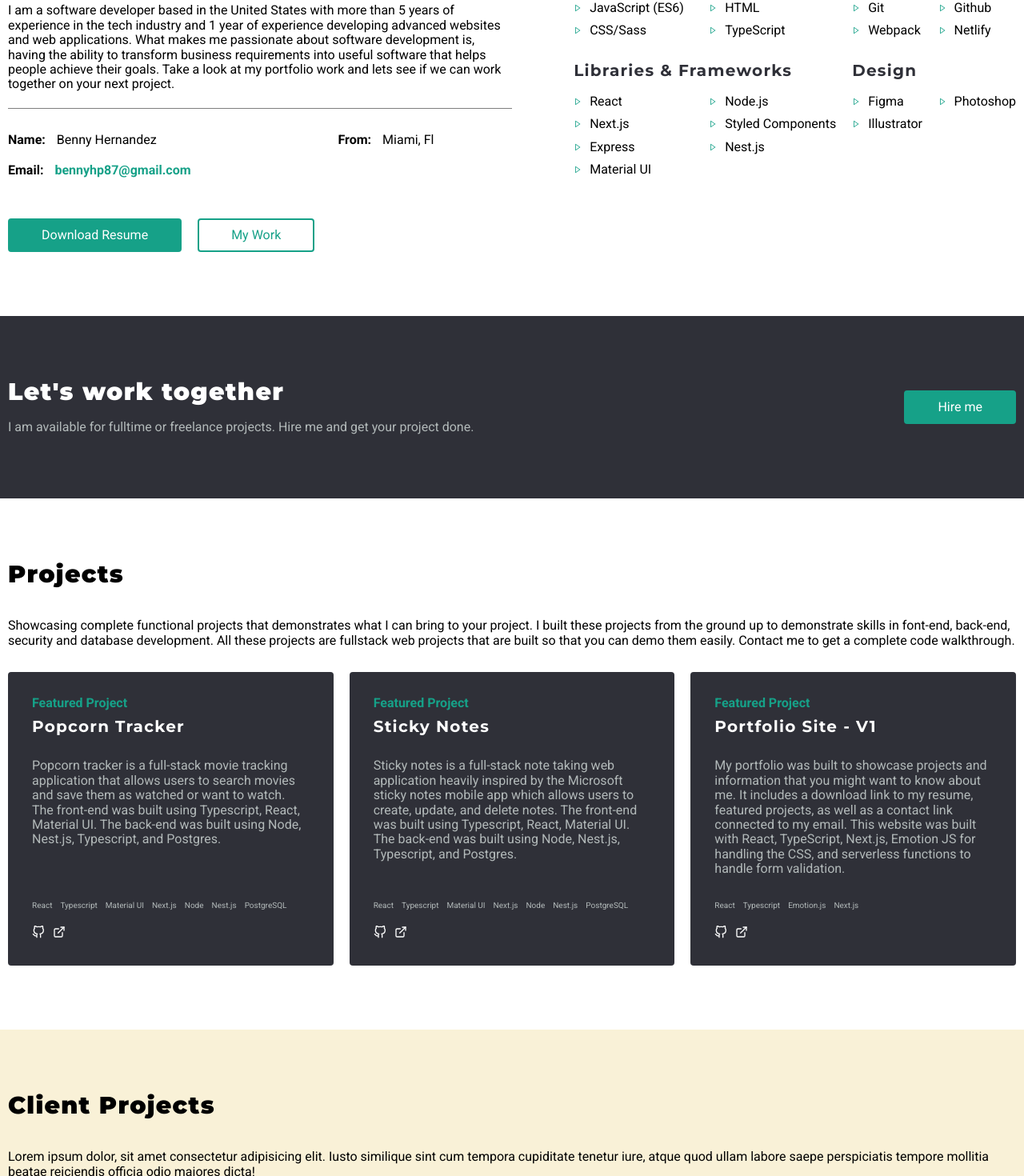
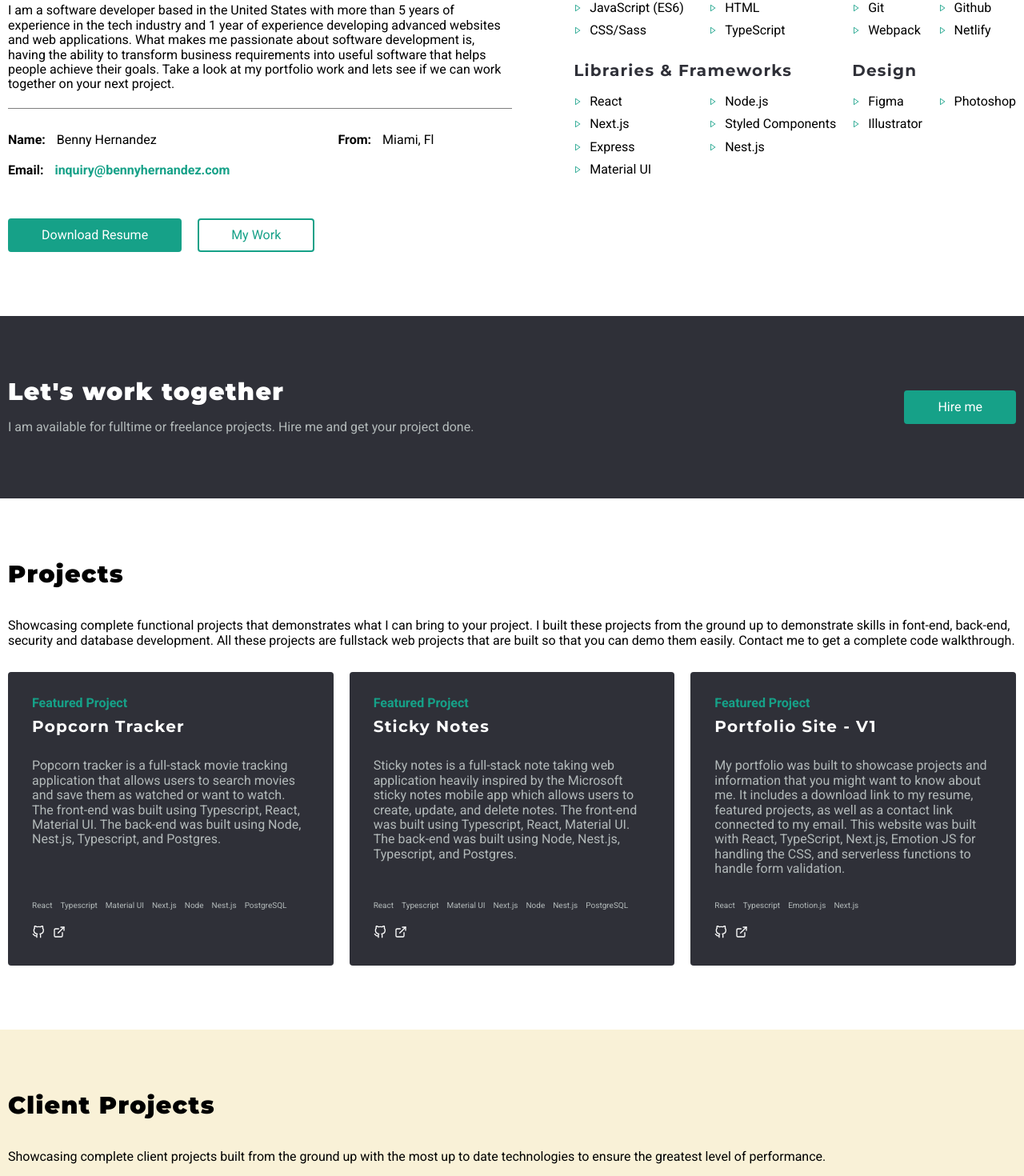
Before and after one commit to benny-hp/portfolio-v1, a Next.js app: page / in a window 1280 px wide. Shown: the part 1014-2484 px from the top of the page at 80% size. Built offline with nearby package versions, Linux system fonts and the light colour scheme.

Commit message:
Refactor: compress image and fix some text

```diff
--- a/src/components/About/AboutMe.tsx
+++ b/src/components/About/AboutMe.tsx
@@ -62,14 +62,14 @@ const AboutMe = () => {
           <Text mb={2} weight="bold">
             Email:{" "}
             <a
-              href="mailto:bennyhp87@gmail.com"
+              href="mailto:inquiry@bennyhernandez.com"
               css={css`
                 ${spanBase}
                 color: ${theme.colors.primary};
                 font-weight: ${theme.fontWeights.bold};
               `}
             >
-              bennyhp87@gmail.com
+              inquiry@bennyhernandez.com
             </a>
           </Text>
         </div>
--- a/src/components/Projects/ClientPortfolio.tsx
+++ b/src/components/Projects/ClientPortfolio.tsx
@@ -38,10 +38,9 @@ const Portfolio = () => {
       >
         <Heading mb={4}>Client Projects</Heading>
         <Text mb={3}>
-          Lorem ipsum dolor, sit amet consectetur adipisicing elit. Iusto
-          similique sint cum tempora cupiditate tenetur iure, atque quod ullam
-          labore saepe perspiciatis tempore mollitia beatae reiciendis officia
-          odio maiores dicta!
+          Showcasing complete client projects built from the ground up with the
+          most up to date technologies to ensure the greatest level of
+          performance.
         </Text>
         <ProjectsList projects={projects} />
       </section>
```
Also changed, not shown: public/ursa-bavcar-6O4zf9lga6Q-unsplash.jpg.
